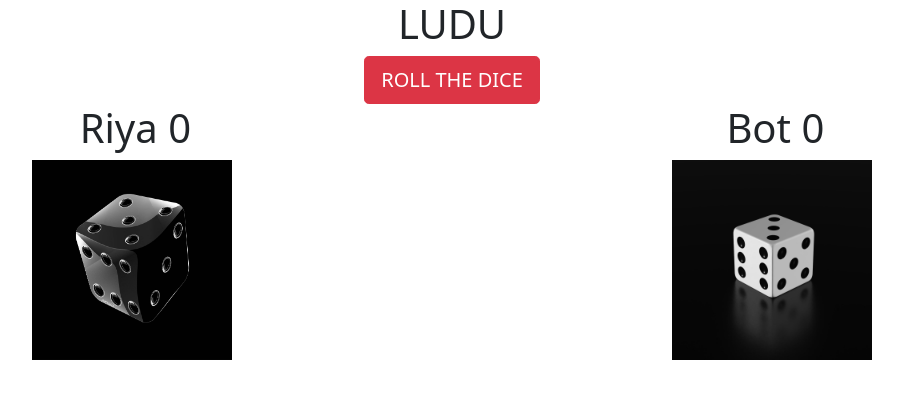
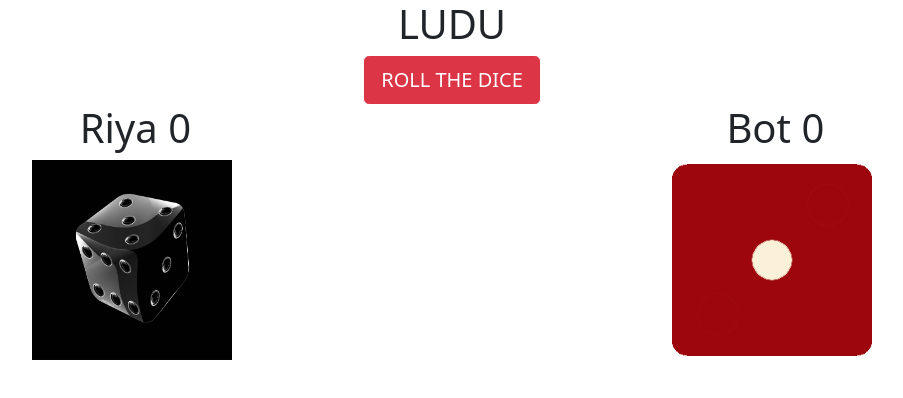
Before and after one commit to argha-shipansarker/dice_game.github.io, a plain HTML site: page index.html in a window 1280 px wide. Shown: the whole page, without its empty margins (188-1091 px from the left). Drawn offline with nearby package versions, Linux system fonts and the light colour scheme.

Commit message:
testing for image

```diff
--- a/index.html
+++ b/index.html
@@ -31,7 +31,7 @@
 
     <div class="dice-image-show">
         <img src="./images/riyalogo.jpg" alt="" id="riya-image">
-        <img src="./images/botlogo.jpg" alt="" id="bot-image">
+        <img src="./images/dice1.png" alt="" id="bot-image">
     </div>
 
     <script src="dice_game.js"></script>
```
